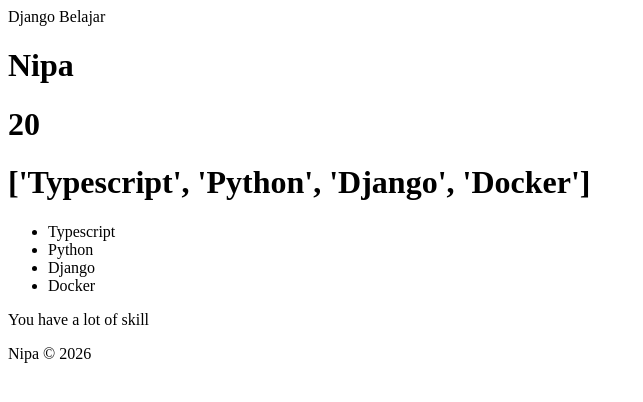
After one commit to Nipaaaa1/django-belajar, a Django app: page /templating/ in a window 1280 px wide. The commit adds this page. Shown: the top 402 px of the page, without its empty margins (0-643 px from the left). Run offline with Django 5.2, Linux system fonts and the light colour scheme.

Commit message:
feat: add templating

```diff
--- /dev/null
+++ b/app/todos/templates/todos/base.html
@@ -0,0 +1,16 @@
+<!DOCTYPE html>
+<html lang="en">
+
+<head>
+  <meta charset="UTF-8">
+  <meta name="viewport" content="width=device-width, initial-scale=1">
+  <title>{% block title %} {% endblock %}</title>
+</head>
+
+<body>
+  <header>Django Belajar</header>
+  <main> {% block content %} {% endblock %}</main>
+  <footer>Nipa &copy; 2026</footer>
+</body>
+
+</html>
--- /dev/null
+++ b/app/todos/templates/todos/templating.html
@@ -0,0 +1,24 @@
+{% extends "todos/base.html" %}
+
+{% block title %}Templating{% endblock %}
+
+{% block content %}
+
+<h1>{{ name }}</h1>
+<h1>{{ age }}</h1>
+<h1>{{ skills }}</h1>
+
+<ul>
+  {% for skill in skills %}
+  <li>{{ skill }}</li>
+  {% endfor %}
+</ul>
+
+{% if skills|length > 3 %}
+<p>You have a lot of skill</p>
+{% elif "Django" in skills %}
+<p>You know Django, cool</p>
+{% else %}
+<p>Keep learning!</p>
+{% endif %}
+{% endblock %}
--- a/app/todos/urls.py
+++ b/app/todos/urls.py
@@ -7,4 +7,5 @@ urlpatterns = [
     path('hello/query/', views.hello_from_path, name="Hello from Path"),
     path('post/example/', views.post_example, name="post_example"),
     path('post/submit/', views.post_submit, name="Post Submit Example"),
+    path('templating/', views.templating_example, name="templating"),
 ]
--- a/app/todos/views.py
+++ b/app/todos/views.py
@@ -27,3 +27,12 @@ def post_example(request):
 def post_submit(request):
     form = PersonForm()
     return render(request, "todos/post_submit.html", { "form": form })
+
+def templating_example(request):
+    context = {
+        "name": "Nipa",
+        "age": 20,
+        "skills": ["Typescript", "Python", "Django", "Docker"]
+    }
+
+    return render(request, "todos/templating.html", context)
```
Also changed, not shown: app/todos/templates/todos/hello.html (+8 -0 lines), app/todos/templates/todos/post_submit.html (+8 -0 lines).
